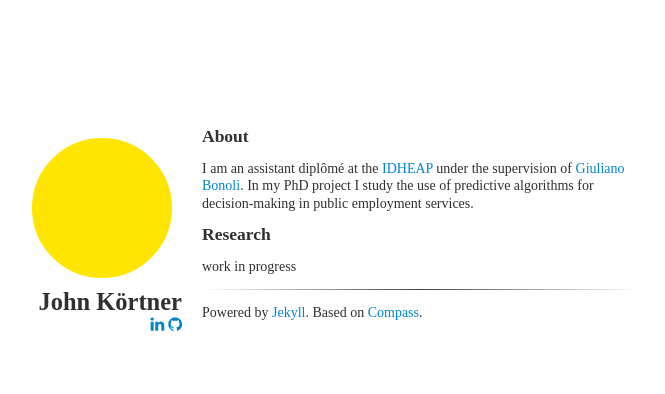
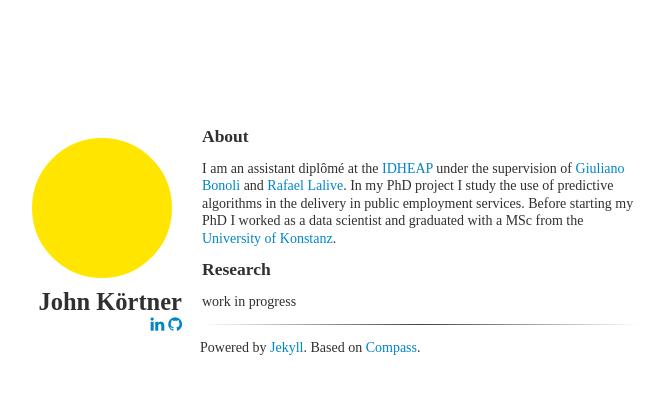
Before and after one commit to jkortner/jkortner.github.io, a Jekyll site: the page built from index.html, in a window 1280 px wide. Shown: the top 394 px of the page, without its empty margins (326-991 px from the left). Built offline with Jekyll 4.4.1, drawn with Linux system fonts in a browser that asks for light colours; nearby versions of some CDN libraries; some web fonts are replaced.

Commit message:
Update description

```diff
--- a/_includes/content.html
+++ b/_includes/content.html
@@ -1,8 +1,11 @@
 <h2>About</h2>
 <p>
     I am an assistant diplômé at the <a href='https://www.unil.ch/idheap'>IDHEAP</a>
-    under the supervision of <a href='https://www.unil.ch/idheap/fr/home/menuinst/unitescompetences/politiques-sociales.html'>Giuliano Bonoli</a>.
-    In my PhD project I study the use of predictive algorithms for decision-making in public employment services.
+    under the supervision of <a href='https://www.unil.ch/idheap/fr/home/menuinst/unitescompetences/politiques-sociales.html'>Giuliano Bonoli</a>
+    and <a href='https://hecnet.unil.ch/hec/recherche/fiche?pnom=rlalive'>Rafael Lalive</a>.
+    In my PhD project I study the use of predictive algorithms in the delivery in public employment services.
+    Before starting my PhD I worked as a data scientist and graduated with a MSc from the
+    <a href='https://www.wiwi.uni-konstanz.de/en/study/master-of-science/seds/'>University of Konstanz</a>.
 </p>
 
 <h2>Research</h2>
```
Also changed, not shown: 3 other files.
